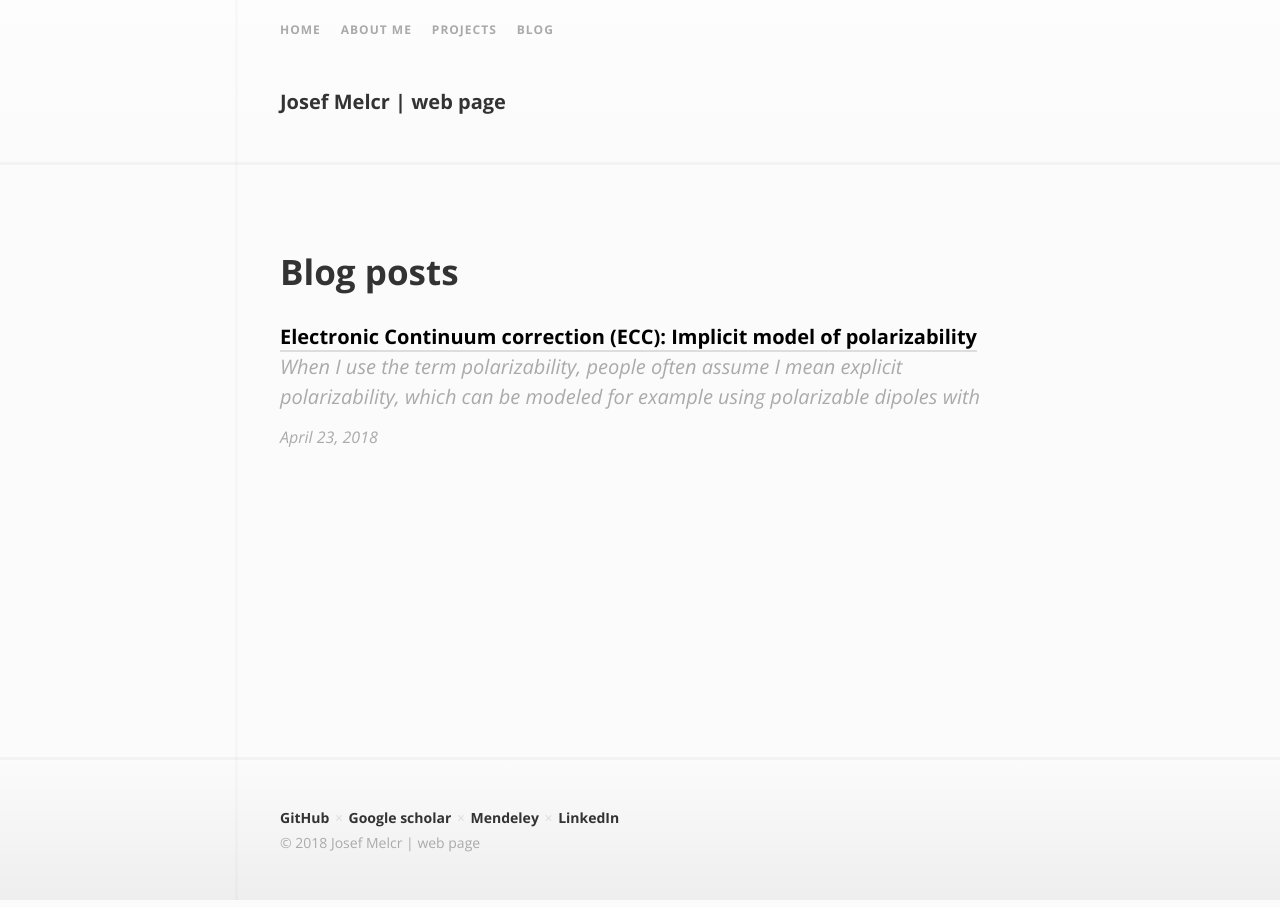
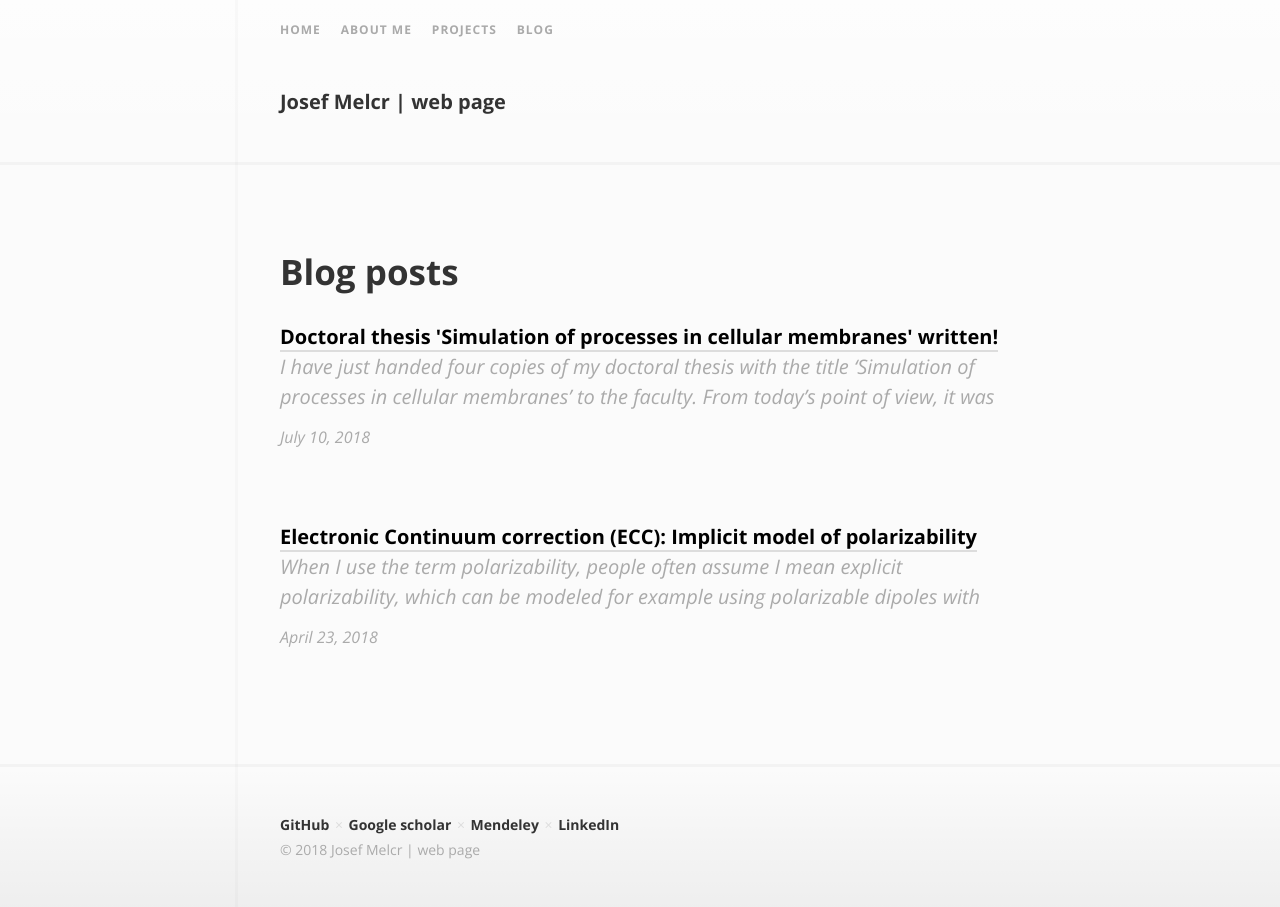
Before and after one commit to jmelcr/jmelcr.github.io, a Jekyll site: the page built from blog.html, in a window 1280 px wide. Built offline with Jekyll 4.4.1, drawn with Linux system fonts in a browser that asks for light colours; comment, search, counter and statistics services are not loaded.

Commit message:
Added a new blog post on my PhD thesis + modified blockquote style (made it a bit smaller)

```diff
--- /dev/null
+++ b/_posts/2018-07-10-Doctoral-thesis-written.md
@@ -0,0 +1,43 @@
+---
+layout: post
+title:  "Doctoral thesis 'Simulation of processes in cellular membranes' written!"
+author: jmelcr
+permalink: blog/doc-thesis
+---
+
+I have just handed four copies of my doctoral thesis with the title
+*'Simulation of processes in cellular membranes'*
+to the faculty.
+From today's point of view,
+it was not such an easy task as it had looked like in the beginning.
+Collecting your work from the whole PhD study
+and summarize it in a compact and comprehensive way --
+easy, right?
+To me, the most complicated part was weaving it together so that it makes a single solid story.
+You can check yourself how much I have succeeded in that -- the thesis is available
+[here](https://github.com/jmelcr/phd-thesis/blob/master/en/thesis.pdf).
+
+The contents of the thesis are well summarized in the preface:
+>My work is motivated by processes,
+which involve interactions of biologically relevant ions with cellular membranes.
+For instance in neurons, the fusion of synaptic vesicles containing neurotransmitter with neuronal cell membranes is controlled by a divalent cation calcium.
+This process is triggered by a change in the transmembrane potential across the neuronal plasma membrane,
+which is modulated by the exchange of the monovalent cations sodium and potassium.
+The transmembrane potential in atomistic simulations can be modeled by two approaches,
+the constant electric field method, and the ion-imbalance method.
+The methodological differences between them raise the following questions:
+Do they provide the same results?
+Can they be used interchangeably?
+What happens to the membrane under voltage?
+
+> Until recently, there was no consensus on the binding of sodium, potassium and calcium cations
+to biological membranes -- simulations and some experiments   do not reproduce other experiments
+From the point of simulations, all currently available models
+require improvements to reproduce quantitatively structures and interactions with cations.
+Here, the following questions arise:
+Is the missing electronic polarization in standard non-polarizable simulations responsible for the discrepancy?
+If yes, how crucial is it for the interactions of phospholipid bilayers with biologically relevant cations,
+and can it be effectively accounted for by rescaling charges?
+Can we obtain in this way realistic structures of phospholipid bilayers with interacting cations at atomistic resolution?
+
+> -- PhD thesis ['Simulation of processes in cellular membranes'](https://github.com/jmelcr/phd-thesis/blob/master/en/thesis.pdf).
--- a/_sass/_base.scss
+++ b/_sass/_base.scss
@@ -67,15 +67,15 @@ ul {
 }
 
 blockquote {
-  font-size: 21px;
+  font-size: 18px;
   font-style: italic;
-  padding: 7px 0;
+  padding: 5px 80px;
   text-align: center;
 
   @include breakpoint {
-    font-size: 25px;
-    padding-bottom: 15px;
-    padding-top: 15px;
+    font-size: 18px;
+    padding-bottom: 5px;
+    padding-top: 5px;
   }
 
   p:last-child {
```
